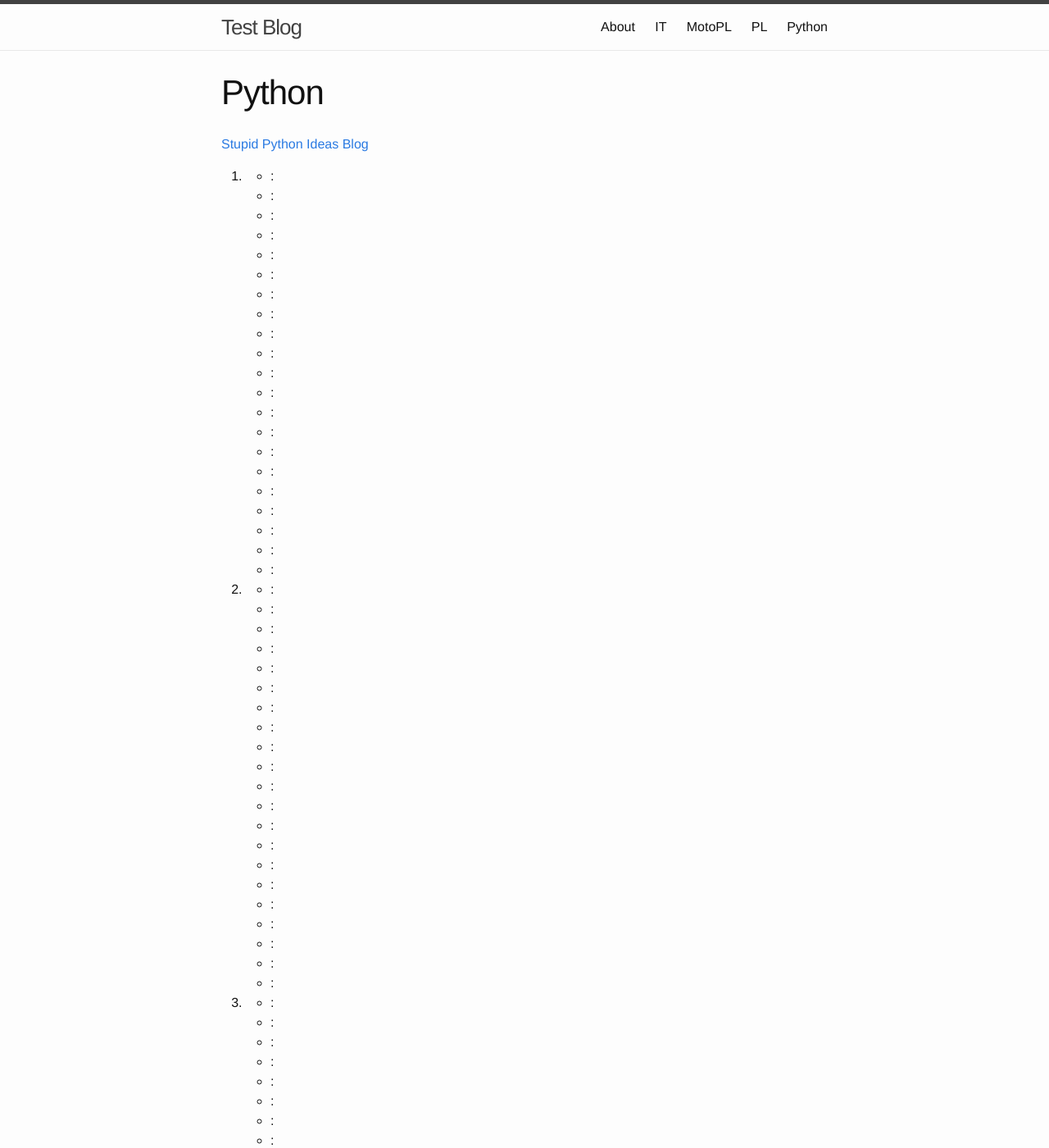
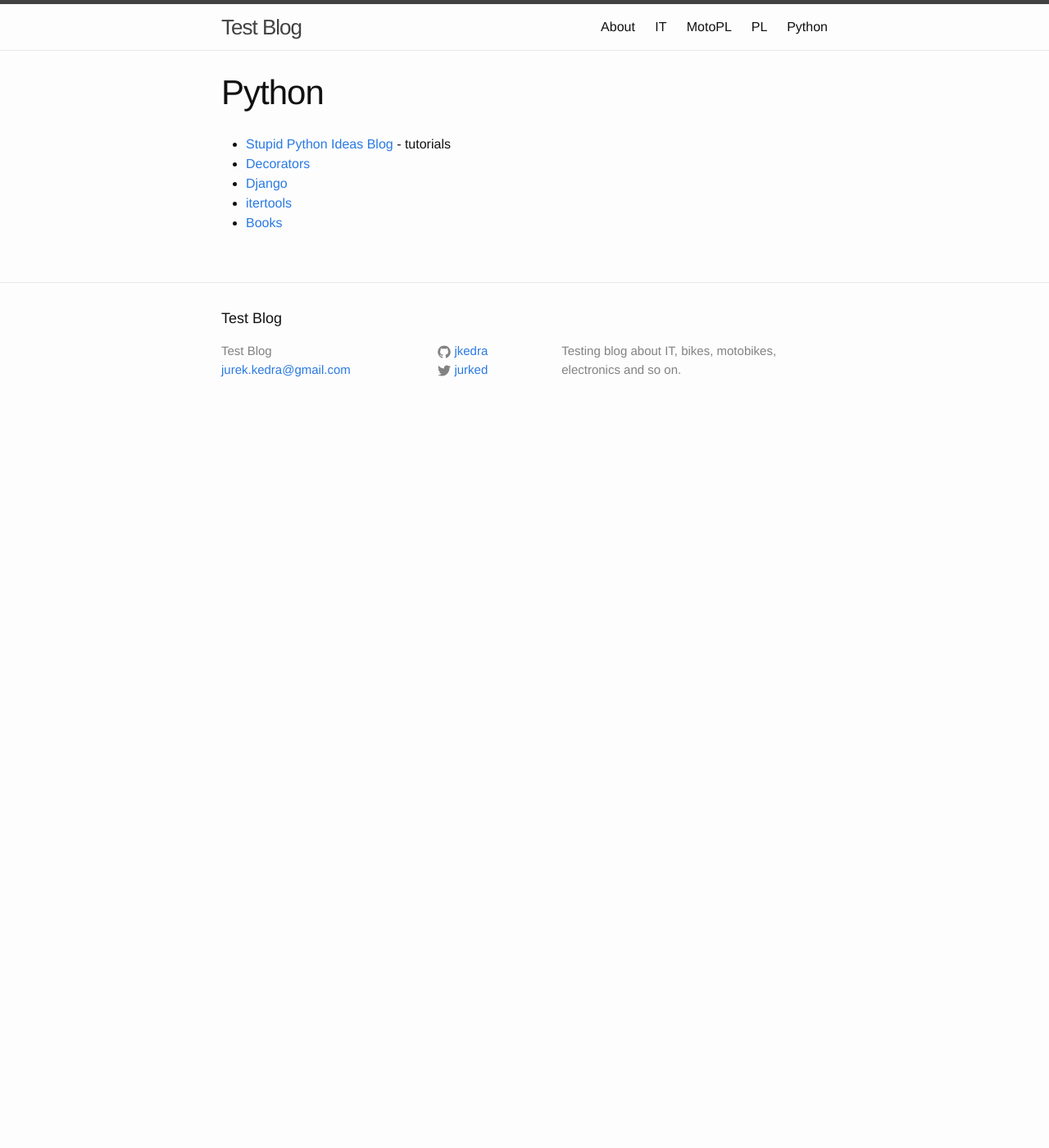
Before and after one commit to jkedra/jkedra.github.io, a Jekyll site: the page built from python.md, in a window 1280 px wide and 1400 px high. Shown: the whole window at 82% size. Built offline with Jekyll 4.4.1, drawn with Linux system fonts in a browser that asks for light colours; some of the changed text lies outside the part shown.

Commit message:
more on python

```diff
--- a/_tests/coll-python.html
+++ b/_tests/coll-python.html
@@ -9,7 +9,8 @@ title: test1
 
   {% highlight liquid %}
   {% raw %}
-  {% for post in site.collections %}
+  {% for post in site.documents %}
+  {% if post.collection == "python" %}
   <li> <ul>
        {% for item in post %}
        <li><b>{{ item[0] }}</b> :
@@ -17,6 +18,7 @@ title: test1
        {% endfor %}
        </ul>
   </li>
+  {% endif %}
   {% endfor %}
   {% endraw %}
   {% endhighlight %}
--- a/python.md
+++ b/python.md
@@ -5,38 +5,11 @@ permalink: /python/
 language: en
 ---
 
-{% assign excluded = "content|previous|next|excerpt|docs" | split: "|" %}
+* [Stupid Python Ideas Blog][stupid] - tutorials
+* [Decorators](decorators)
+* [Django](django)
+* [itertools](itertools)
+* [Books](learningpython5ed)
 
 
-[Stupid Python Ideas Blog](http://stupidpythonideas.blogspot.com/search/label/tutorial)
-
-<ol>
-{% for post in site.documents %}
-{% if post.collection == "python" %}
-<li> <ul>
-     {% for item in post %}
-     <li><b>{{ item[0] }}</b> :
-          {% if excluded contains item[0] %}⋯ {% else %} {{ item[1] }} {% endif %} </li>
-     {% endfor %}
-     </ul>
-</li>
-{% endif %}
-{% endfor %}
-</ol>
-
-
-{% assign category="python" %}
-  <ul class="post-list">
-    {% for post in site.posts %}
-    {% if post.categories contains category %}
-      <li>
-        <span class="post-meta">{{ post.date | date: "%d.%m.%Y" }}</span>
-
-        <h2>
-          <a class="post-link" href="{{ post.url | prepend: site.baseurl }}">{{ post.title }}</a>
-        </h2>
-      </li>
-    {% endif %}
-    {% endfor %}
-
-  </ul>
+[stupid]: http://stupidpythonideas.blogspot.com/search/label/tutorial
```
Also changed, not shown: _python/decorators.md (+8 -9 lines).
